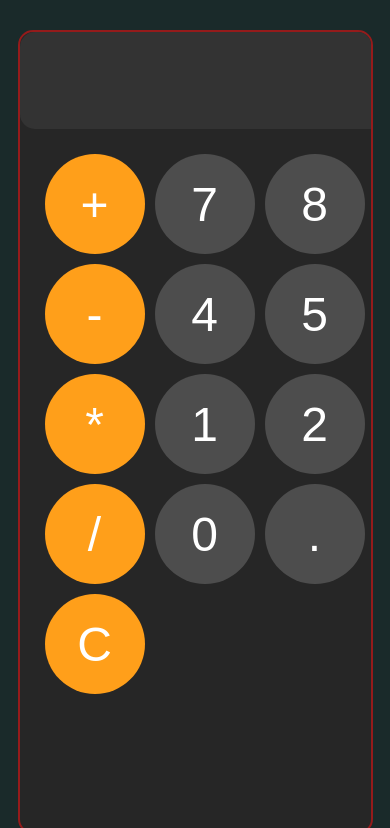
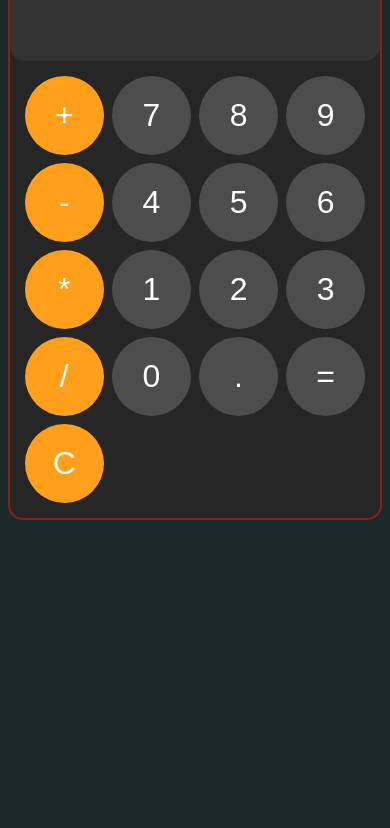
Before and after one commit to Hyder-Rehan/Calculator, a plain HTML site: page index.html in a window 390 px wide. Shown: the part 170-998 px from the top of the page. After the commit the page ends 844 px from the top, so only its background shows below. Drawn offline with Linux system fonts and the light colour scheme.

Commit message:
Enhance CAL.CSS with media queries for responsiveness
Added responsive design for smaller screens to improve layout.

```diff
--- a/CAL.CSS
+++ b/CAL.CSS
@@ -81,3 +81,32 @@ button:active{
 .mybutt .add :active{
      background-color: hsl(35, 100%, 65%);
 }
+
+
+@media (max-width: 600px) {
+
+    .myBox {
+        width: 95%;
+        height: auto;
+        margin-top: 0;
+    }
+
+    input {
+        width: 100%;
+        box-sizing: border-box;
+        font-size: 2.5rem;
+        padding: 15px;
+    }
+
+    .mybutt {
+        gap: 8px;
+        padding: 15px;
+    }
+
+    .mybutt button {
+        width: 100%;
+        height: auto;
+        aspect-ratio: 1 / 1;
+        font-size: 2rem;
+    }
+}
```
